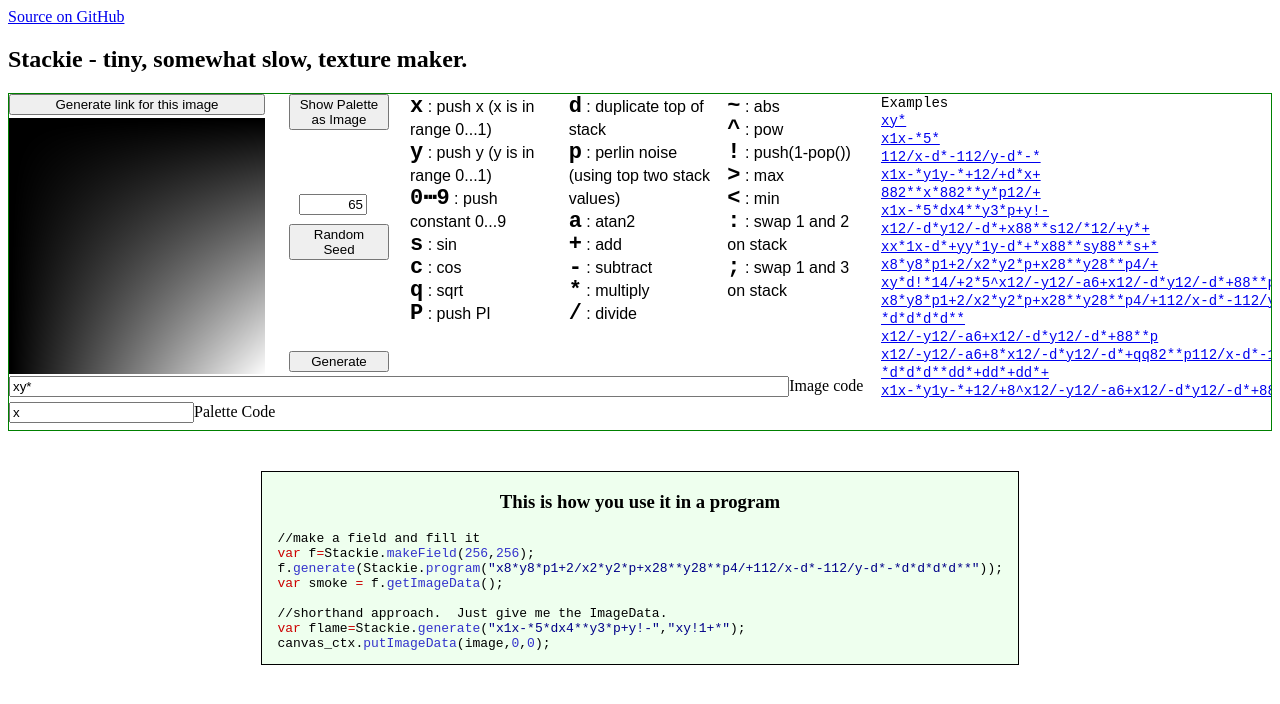
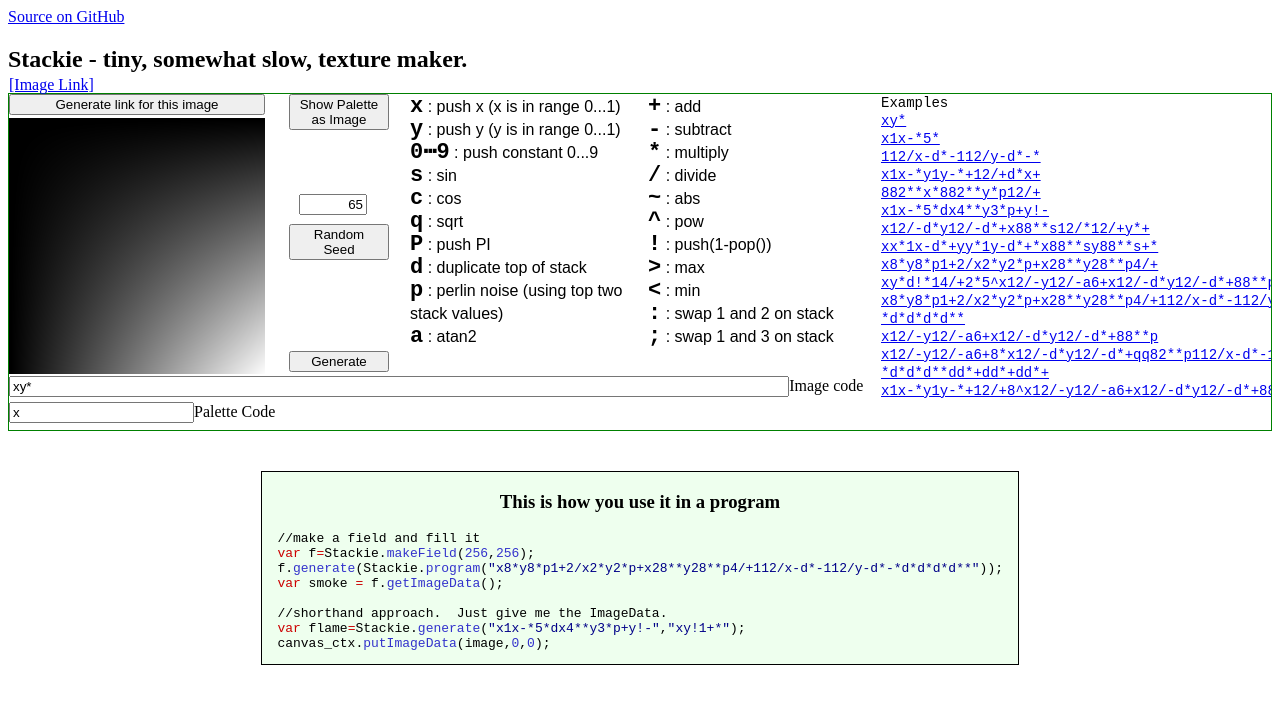
Before and after one commit to Lerc/stackie, a plain HTML site: page playground.html in a window 1280 px wide. Both pictures are taken after a click on the button "Generate link for this image". Drawn offline with Linux system fonts and the light colour scheme.

Commit message:
Made playgroud slightly more chrome friendly

```diff
--- a/playground.html
+++ b/playground.html
@@ -22,6 +22,10 @@
 	position:absolute;
   top:24px;
 }
+#imageurl {
+	position:absolute;
+	bottom:100%;
+}
 .right {
   height:332px;
   width:400px;
@@ -43,8 +47,10 @@
 .middle>ul {
   padding:1px;
   margin: 0 auto;
-  columns: 3;
+  -webkit-columns: 2;
   -moz-columns: 2;
+  columns: 2;
+
 }
 .middle>ul>li {
   display:block;
@@ -134,7 +140,9 @@ button.seed {
   Stackie - tiny, somewhat slow, texture maker.
   </h2>
 <div class="meep">
+
   <div class="box left">
+    <div id="imageurl"></div>
     <button onclick="generateLink()">Generate link for this image</button>
     <canvas id="imageout" width=256 height=256></canvas></div>
   <div class="box control">
@@ -211,6 +219,7 @@ button.seed {
 <script>
 var canvas = document.getElementById("imageout");
 var seedInput =  document.getElementById("seed");
+var imageURL =  document.getElementById("imageurl");
 
 var imageCode ="x";
 var paletteCode ="x";
@@ -232,7 +241,9 @@ function handleKeyDown(e) {
 }
 function generateLink() {
   var base = location.protocol+"//"+location.host+location.pathname;
-   alert(base+"?code="+encodeURIComponent(imageCode)+"&palette="+encodeURIComponent(paletteCode)+"&seed="+encodeURIComponent(randSeed));
+  var url= base+"?code="+encodeURIComponent(imageCode)+"&palette="+encodeURIComponent(paletteCode)+"&seed="+encodeURIComponent(randSeed)
+   //alert();
+   imageURL.innerHTML='<a href="'+url+'">[Image Link]</a>';
 }
 
 function generateImage() {
```
